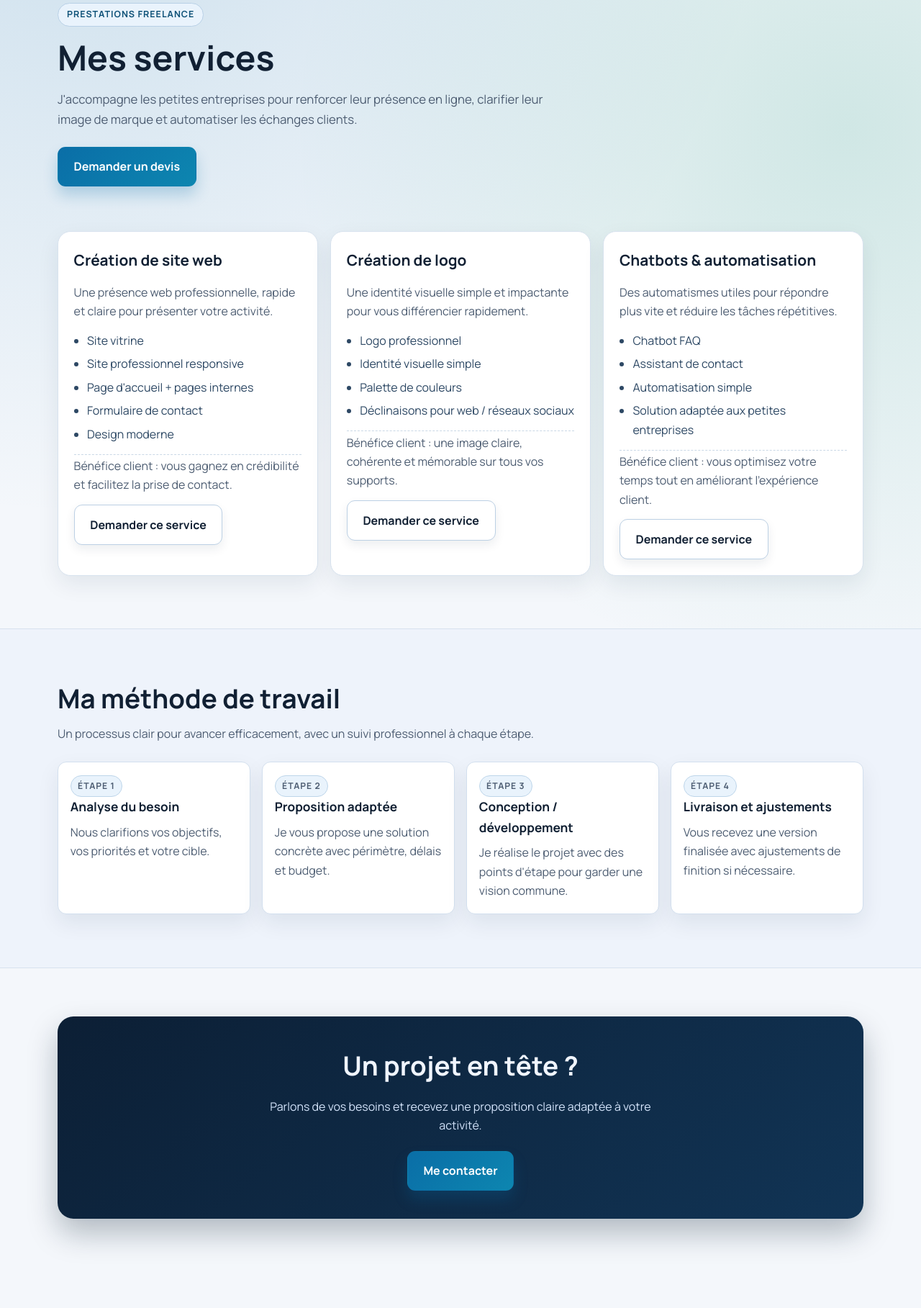
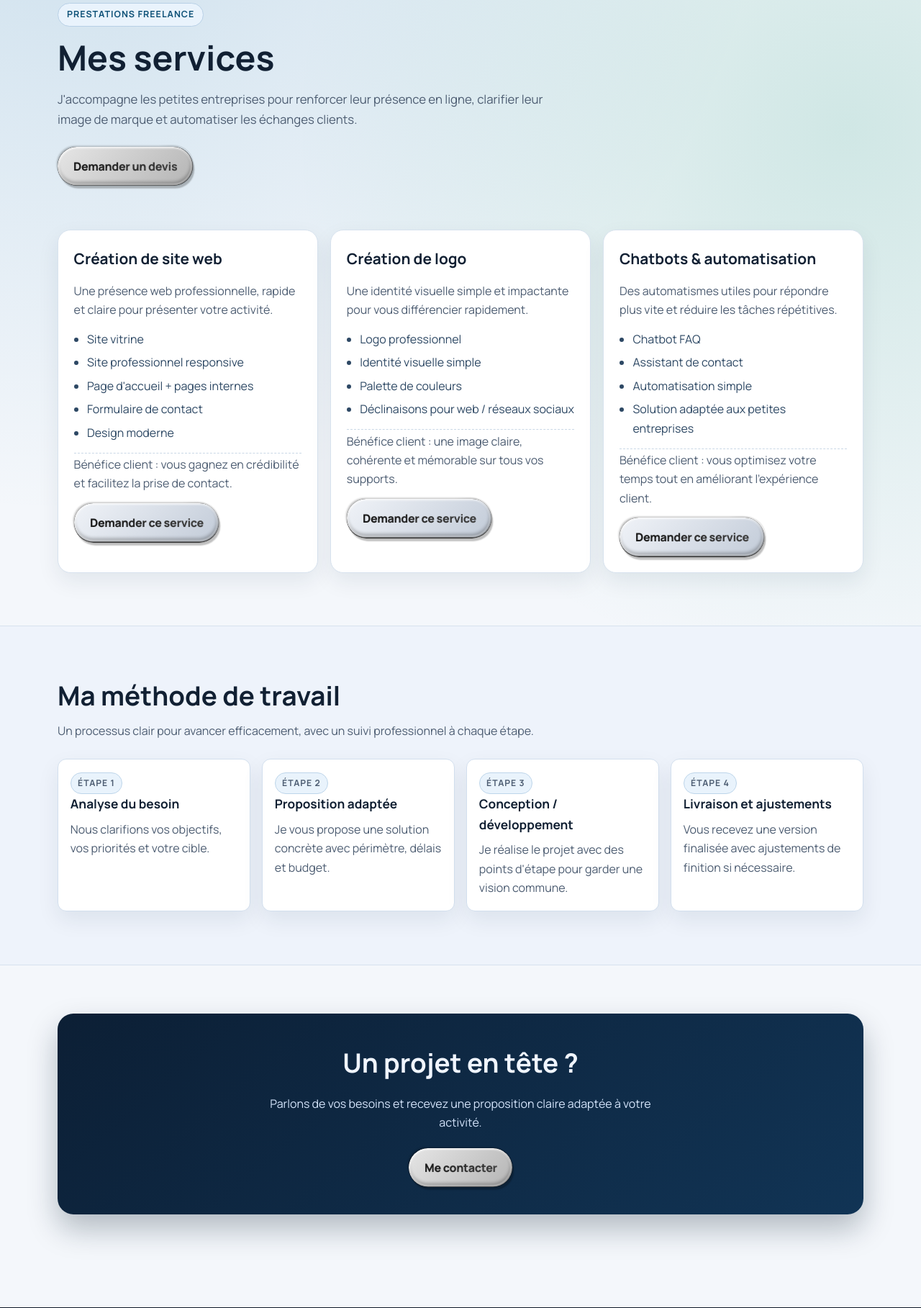
Before and after one commit to vanessafedyna/freelance-site, a PHP site: page /services.php in a window 1280 px wide. Shown: the part 147-1964 px from the top of the page at 72% size. Run offline with PHP 8.4, Linux system fonts and the light colour scheme.

Commit message:
Style boutons glass sur tout le site + structure CTA

```diff
--- a/assets/css/style.css
+++ b/assets/css/style.css
@@ -164,43 +164,127 @@ a {
 }
 
 .btn {
-    display: inline-flex;
+    all: unset;
+    cursor: pointer;
+    -webkit-tap-highlight-color: transparent;
+    position: relative;
+    display: inline-block;
+    vertical-align: middle;
+    border-radius: 999vw;
+    background-color: rgba(0, 0, 0, 0.76);
+    box-shadow: -0.15em -0.15em 0.15em -0.075em rgba(5, 5, 5, 0.25),
+        0.0375em 0.0375em 0.0675em 0 rgba(5, 5, 5, 0.1);
+}
+
+.btn::after {
+    content: "";
+    position: absolute;
+    z-index: 0;
+    width: calc(100% + 0.3em);
+    height: calc(100% + 0.3em);
+    top: -0.15em;
+    left: -0.15em;
+    border-radius: inherit;
+    background: linear-gradient(-135deg, rgba(5, 5, 5, 0.5), transparent 20%, transparent 100%);
+    filter: blur(0.0125em);
+    opacity: 0.25;
+    mix-blend-mode: multiply;
+}
+
+.btn .button-outer {
+    position: relative;
+    z-index: 1;
+    display: block;
+    border-radius: inherit;
+    transition: box-shadow 300ms ease;
+    will-change: box-shadow;
+    box-shadow: 0 0.05em 0.05em -0.01em rgba(5, 5, 5, 1),
+        0 0.01em 0.01em -0.01em rgba(5, 5, 5, 0.5),
+        0.15em 0.3em 0.1em -0.01em rgba(5, 5, 5, 0.25);
+}
+
+.btn:hover .button-outer,
+.btn:focus-visible .button-outer {
+    box-shadow: 0 0 0 0 rgba(5, 5, 5, 1),
+        0 0 0 0 rgba(5, 5, 5, 0.5),
+        0 0 0 0 rgba(5, 5, 5, 0.25);
+}
+
+.btn .button-inner {
+    position: relative;
+    z-index: 1;
+    display: flex;
     align-items: center;
     justify-content: center;
+    border-radius: inherit;
     padding: 0.85rem 1.35rem;
-    border-radius: 11px;
-    font-weight: 700;
-    border: 1px solid transparent;
-    transition: transform 0.2s ease, box-shadow 0.2s ease, background-color 0.2s ease, border-color 0.2s ease;
+    text-align: center;
+    background-image: linear-gradient(135deg, rgba(230, 230, 230, 1), rgba(180, 180, 180, 1));
+    transition: box-shadow 300ms ease, clip-path 250ms ease, background-image 250ms ease, transform 250ms ease;
+    will-change: box-shadow, clip-path, background-image, transform;
+    overflow: clip;
+    clip-path: inset(0 0 0 0 round 999vw);
+    box-shadow:
+        0 0 0 0 inset rgba(5, 5, 5, 0.1),
+        -0.05em -0.05em 0.05em 0 inset rgba(5, 5, 5, 0.25),
+        0 0 0 0 inset rgba(5, 5, 5, 0.1),
+        0 0 0.05em 0.2em inset rgba(255, 255, 255, 0.25),
+        0.025em 0.05em 0.1em 0 inset rgba(255, 255, 255, 1),
+        0.12em 0.12em 0.12em inset rgba(255, 255, 255, 0.25),
+        -0.075em -0.25em 0.25em 0.1em inset rgba(5, 5, 5, 0.25);
 }
 
-.btn:hover,
-.btn:focus-visible {
-    transform: translateY(-2px);
+.btn:hover .button-inner,
+.btn:focus-visible .button-inner {
+    clip-path: inset(clamp(1px, 0.0625em, 2px) clamp(1px, 0.0625em, 2px) clamp(1px, 0.0625em, 2px) clamp(1px, 0.0625em, 2px) round 999vw);
+    box-shadow:
+        0.1em 0.15em 0.05em 0 inset rgba(5, 5, 5, 0.75),
+        -0.025em -0.03em 0.05em 0.025em inset rgba(5, 5, 5, 0.5),
+        0.25em 0.25em 0.2em 0 inset rgba(5, 5, 5, 0.5),
+        0 0 0.05em 0.5em inset rgba(255, 255, 255, 0.15),
+        0 0 0 0 inset rgba(255, 255, 255, 1),
+        0.12em 0.12em 0.12em inset rgba(255, 255, 255, 0.25),
+        -0.075em -0.12em 0.2em 0.1em inset rgba(5, 5, 5, 0.25);
 }
 
-.btn-primary {
-    background: linear-gradient(135deg, #0a6ea7 0%, #0d86b0 100%);
-    color: #ffffff;
-    box-shadow: 0 12px 20px rgba(10, 110, 167, 0.24);
+.btn .button-text {
+    position: relative;
+    z-index: 4;
+    display: block;
+    font-family: 'Manrope', 'Trebuchet MS', Verdana, sans-serif;
+    letter-spacing: -0.02em;
+    font-weight: 800;
+    color: rgba(0, 0, 0, 0);
+    background-image: linear-gradient(135deg, rgba(25, 25, 25, 1), rgba(75, 75, 75, 1));
+    -webkit-background-clip: text;
+    background-clip: text;
+    transition: transform 250ms ease;
+    will-change: transform;
+    text-shadow: rgba(0, 0, 0, 0.1) 0 0 0.1em;
+    user-select: none;
 }
 
-.btn-primary:hover,
-.btn-primary:focus-visible {
-    background: linear-gradient(135deg, #085987 0%, #0a6f92 100%);
+.btn:hover .button-text,
+.btn:focus-visible .button-text {
+    transform: scale(0.975);
 }
 
-.btn-secondary {
-    background: var(--surface);
-    border-color: #bcd0e4;
-    color: var(--text);
-    box-shadow: 0 6px 14px rgba(10, 34, 59, 0.08);
+.btn:active .button-inner {
+    transform: scale(0.975);
 }
 
-.btn-secondary:hover,
-.btn-secondary:focus-visible {
-    border-color: var(--primary);
-    box-shadow: 0 12px 20px rgba(10, 34, 59, 0.12);
+.btn:focus-visible {
+    outline: 3px solid rgba(10, 110, 167, 0.22);
+    outline-offset: 4px;
+}
+
+.btn-primary,
+.btn-secondary {
+    border: none;
+}
+
+.btn-secondary .button-inner {
+    background-image: linear-gradient(135deg, rgba(240, 243, 248, 1), rgba(194, 203, 216, 1));
 }
 
 .hero-panel {
--- a/contact.php
+++ b/contact.php
@@ -148,7 +148,9 @@ include('includes/header.php');
                         <?php endif; ?>
                     </div>
 
-                    <button type="submit" class="btn btn-primary contact-submit">Envoyer ma demande</button>
+                    <button type="submit" class="btn btn-primary contact-submit">
+                        <span class="button-outer"><span class="button-inner"><span class="button-text">Envoyer ma demande</span></span></span>
+                    </button>
                 </form>
             </article>
 
--- a/includes/header.php
+++ b/includes/header.php
@@ -1,4 +1,8 @@
 <?php
+if (!headers_sent()) {
+    header('Content-Type: text/html; charset=UTF-8');
+}
+
 $currentPage = basename($_SERVER['PHP_SELF'] ?? '');
 $site_name = isset($site_name) ? (string)$site_name : 'Freelance Dev Studio';
 
--- a/services.php
+++ b/services.php
@@ -18,7 +18,9 @@ include('includes/header.php');
                 J'accompagne les petites entreprises pour renforcer leur présence en ligne,
                 clarifier leur image de marque et automatiser les échanges clients.
             </p>
-            <a href="contact.php" class="btn btn-primary">Demander un devis</a>
+            <a href="contact.php" class="btn btn-primary">
+                <span class="button-outer"><span class="button-inner"><span class="button-text">Demander un devis</span></span></span>
+            </a>
         </div>
     </section>
 
@@ -40,7 +42,9 @@ include('includes/header.php');
                     <p class="offer-benefit">
                         Bénéfice client : vous gagnez en crédibilité et facilitez la prise de contact.
                     </p>
-                    <a href="contact.php" class="btn btn-secondary">Demander ce service</a>
+                    <a href="contact.php" class="btn btn-secondary">
+                        <span class="button-outer"><span class="button-inner"><span class="button-text">Demander ce service</span></span></span>
+                    </a>
                 </article>
 
                 <article class="service-offer-card">
@@ -57,7 +61,9 @@ include('includes/header.php');
                     <p class="offer-benefit">
                         Bénéfice client : une image claire, cohérente et mémorable sur tous vos supports.
                     </p>
-                    <a href="contact.php" class="btn btn-secondary">Demander ce service</a>
+                    <a href="contact.php" class="btn btn-secondary">
+                        <span class="button-outer"><span class="button-inner"><span class="button-text">Demander ce service</span></span></span>
+                    </a>
                 </article>
 
                 <article class="service-offer-card">
@@ -74,7 +80,9 @@ include('includes/header.php');
                     <p class="offer-benefit">
                         Bénéfice client : vous optimisez votre temps tout en améliorant l'expérience client.
                     </p>
-                    <a href="contact.php" class="btn btn-secondary">Demander ce service</a>
+                    <a href="contact.php" class="btn btn-secondary">
+                        <span class="button-outer"><span class="button-inner"><span class="button-text">Demander ce service</span></span></span>
+                    </a>
                 </article>
             </div>
         </div>
@@ -117,7 +125,9 @@ include('includes/header.php');
             <p>
                 Parlons de vos besoins et recevez une proposition claire adaptée à votre activité.
             </p>
-            <a href="contact.php" class="btn btn-primary">Me contacter</a>
+            <a href="contact.php" class="btn btn-primary">
+                <span class="button-outer"><span class="button-inner"><span class="button-text">Me contacter</span></span></span>
+            </a>
         </div>
     </section>
 </main>
```
Also changed, not shown: about.php (+6 -2 lines), index.php (+9 -3 lines), portfolio.php (+6 -2 lines).
